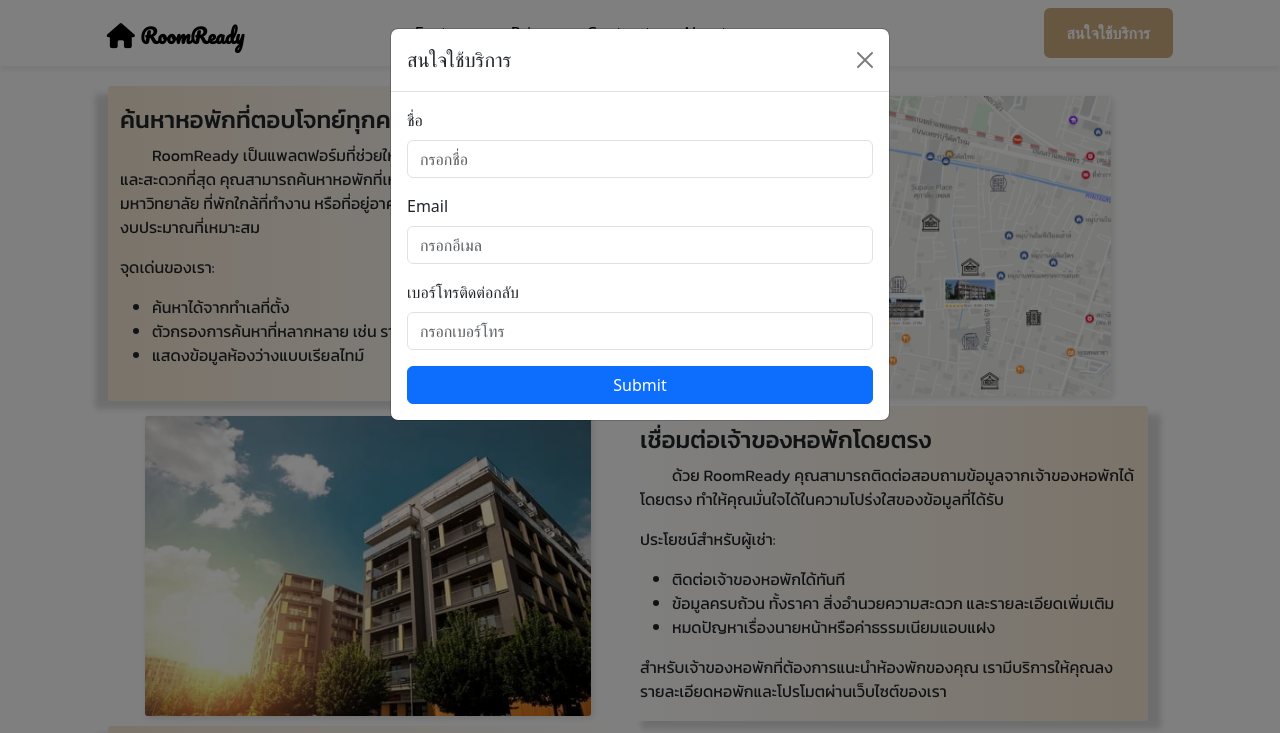
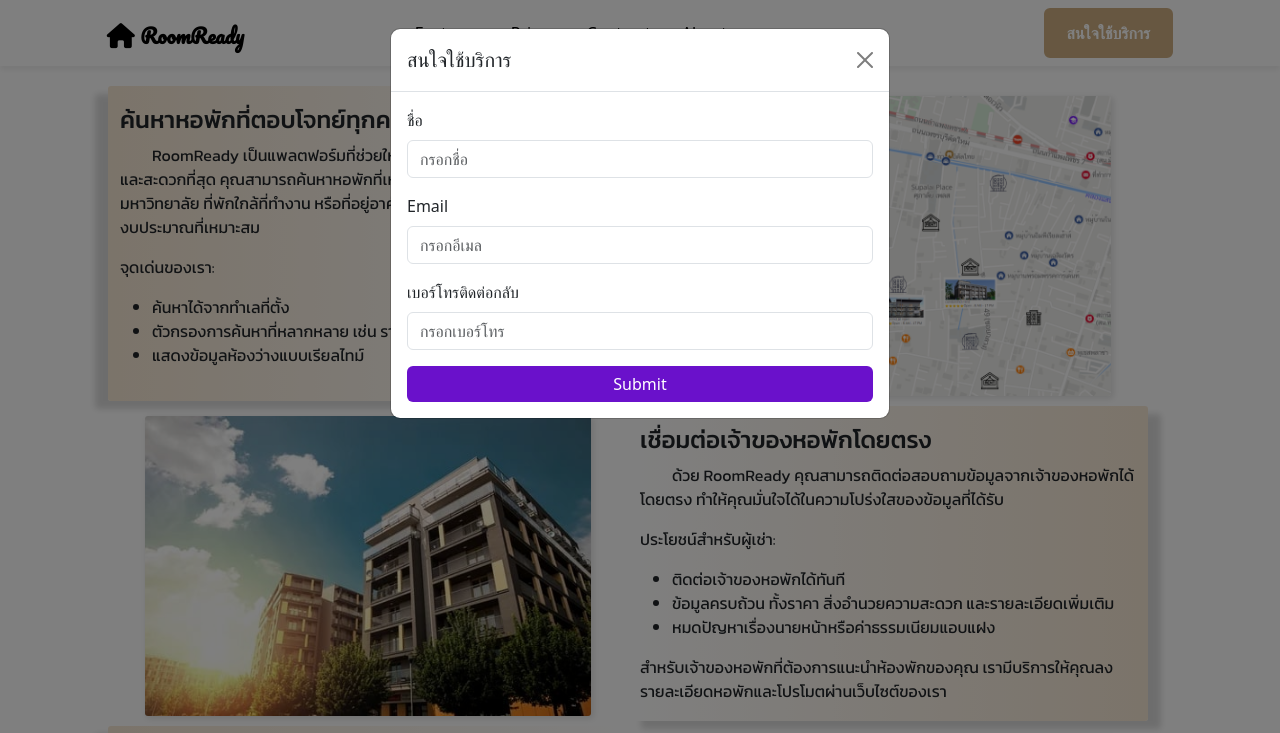
Before and after one commit to TastyFuji/startup, a plain HTML site: page index.html in a window 1280 px wide. Both pictures are taken after a click on the button "สนใจใช้บริการ". Shown: the top 733 px of the page. Drawn offline with nearby package versions, Linux system fonts and the light colour scheme; a web font is replaced by a local one.

Commit message:
Update styles.css

```diff
--- a/styles.css
+++ b/styles.css
@@ -259,3 +259,10 @@ ul li a {
     font-weight: bold;
     color: #d9534f; /* สีแดง */
 }
+.modal-content {
+    border-radius: 10px;
+}
+#contactModal .btn-primary {
+    background-color: #6a11cb;
+    border: none;
+}
```
